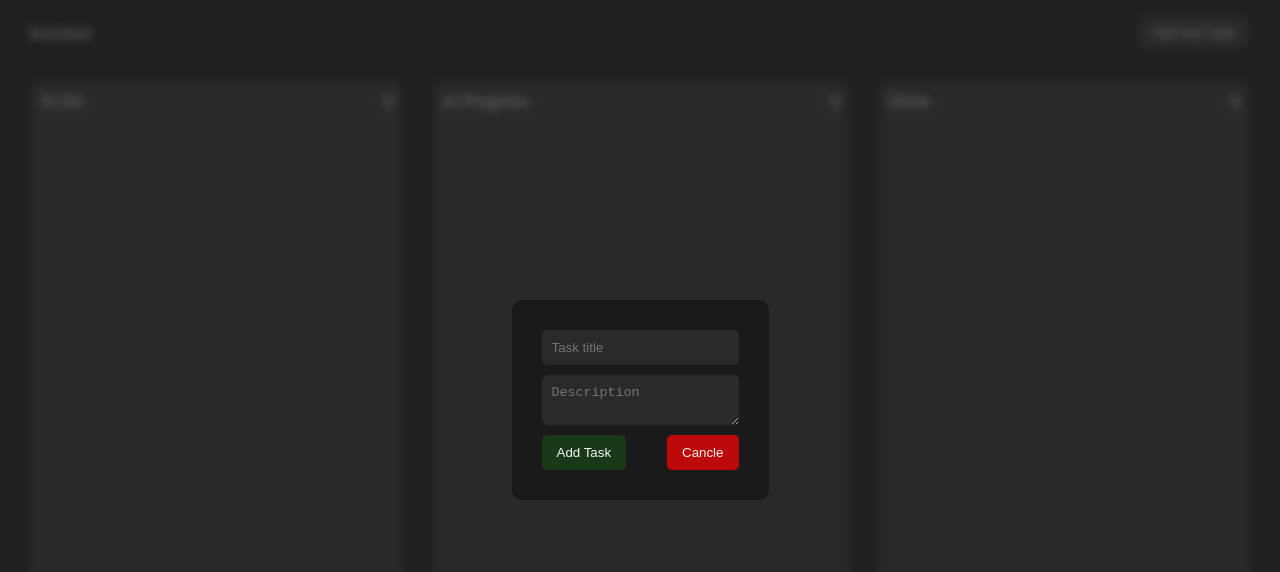
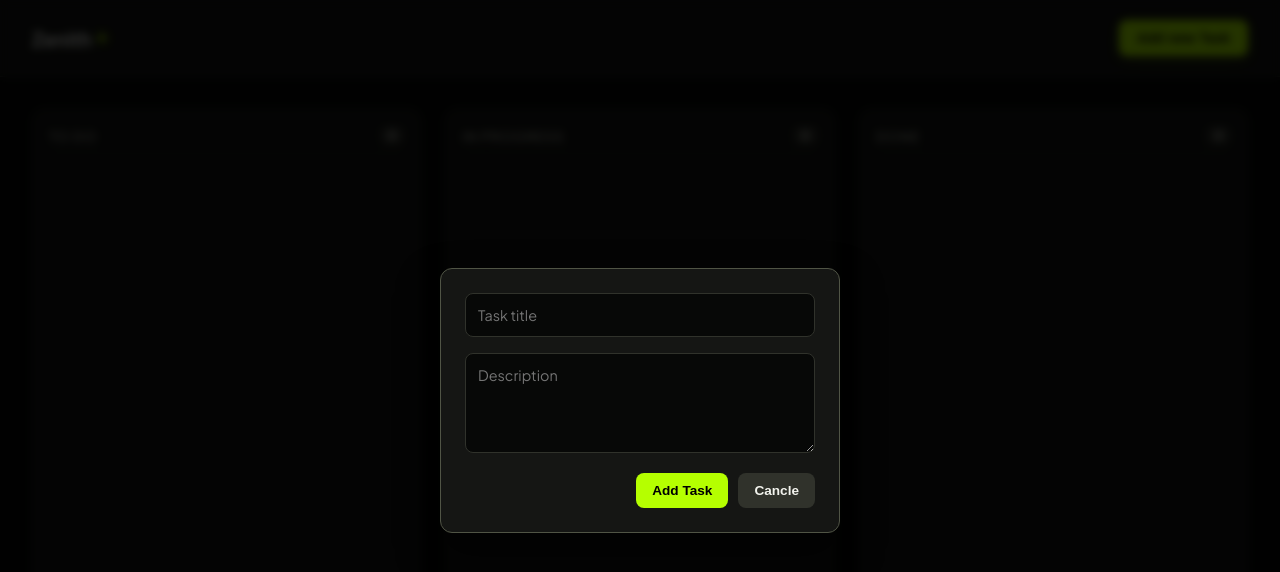
Before and after one commit to KaneSanyukta/Zenith, a plain HTML site: page index.html in a window 1280 px wide. Both pictures are taken after a click on the button "Add new Task". Drawn offline with Linux system fonts and the light colour scheme.

Commit message:
Give polished look by CSS.

```diff
--- a/index.html
+++ b/index.html
@@ -8,7 +8,7 @@
 <body>
     <main>
         <nav>
-            <div class="left">Kamban</div>
+            <div class="left">Zenith</div>
             <div class="right"><button id="task-toggle">Add new Task</button></div>
         </nav>
         <section class="board">
--- a/style.css
+++ b/style.css
@@ -1,171 +1,334 @@
-*{
+@import url('https://fonts.googleapis.com/css2?family=Plus+Jakarta+Sans:wght@400;500;600;700;800&display=swap');
+
+* {
   margin: 0;
   padding: 0;
   box-sizing: border-box;
 }
 
-html,body{
+html, body {
   height: 100%;
   width: 100%;
+  background-color: #050505;
+  color: #ededed;
+  font-family: 'Plus Jakarta Sans', sans-serif;
+  overflow: hidden;
 }
 
-html{
-    font-family: system-ui, -apple-system, BlinkMacSystemFont, 'Segoe UI', Roboto, Oxygen, Ubuntu, Cantarell, 'Open Sans', 'Helvetica Neue', sans-serif;
+/*
+:root {
+  --bg: #090A08;
+  --surface: #141510;
+  --surface-hover: #1E2017;
+  --border: #303128;
+  --border-active: #555943;
+
+  --accent: #B5FF00;
+  --accent-glow: rgba(181, 255, 0, 0.16);
+
+  --text-main: #F4F4F0;
+  --text-muted: #92948A;
+
+  --danger: #FF5C5C;
+  --danger-bg: rgba(255, 92, 92, 0.12);
+
+  --radius: 12px;
+} */
+
+
+/* :root {
+  --bg: #0D0D0D;
+  --surface: #191817;
+  --surface-hover: #24211D;
+  --border: #393126;
+  --border-active: #756447;
+
+  --accent: #C6A76B;
+  --accent-glow: rgba(198, 167, 107, 0.18);
+
+  --text-main: #F4F0E8;
+  --text-muted: #A5A098;
+
+  --danger: #E87575;
+  --danger-bg: rgba(232, 117, 117, 0.12);
+
+  --radius: 12px;
+} */
+
+
+
+:root {
+  --bg: #070807;
+  --surface: #151614;
+  --surface-hover: #20211C;
+  --border: #30322B;
+  --border-active: #505445;
+
+  --accent: #B5FF00;
+  --accent-glow: rgba(181, 255, 0, 0.15);
+
+  --text-main: #F2F3ED;
+  --text-muted: #989B90;
+
+  --danger: #FF626B;
+  --danger-bg: rgba(255, 98, 107, 0.12);
+
+  --radius: 12px;
 }
 
-:root{
-    --background-color: #000000;
-    --primary-color: #f4f4f4;
-    --bg-button-color: #1a1a1a;
-    --bg-task-color:#2a2a2a;
-    --delete-color:#bd0909;
-    --add-task-btn-color:rgb(25, 58, 25);
 
-    /* padding variables */
-    --nav-padding: 15px 30px;
-    --section-padding: 15px 30px;
-    --padding-s: 5px;
-    --padding-m: 10px;
-    --padding-l: 15px;
-    --padding-xl: 20px;
-    --padding-xxl: 30px;
-
-    /* border radius variables */
-    --border-radius-s: 5px;
-    --border-radius-m: 10px;
-    --border-radius-l: 15px;
-    --border-radius-xl: 20px;
-    --border-radius-xxl: 30px;
-
-}
-
-body{
-    background-color: var(--background-color);
-    color: var(--primary-color);
-}
-
-main{
+main {
   height: 100%;
   display: flex;
   flex-direction: column;
 }
 
-nav{
-    padding: var(--nav-padding);
+/* --- NAVBAR --- */
+nav {
+  padding: 20px 32px;
   display: flex;
   align-items: center;
   justify-content: space-between;
-}
-nav button{
-    background-color: var(--bg-button-color);
-    border: none;
-    outline: none;
-    color: var(--primary-color);
-    padding: var(--padding-m) var(--padding-l);
-    cursor: pointer;
-    border-radius:var(--border-radius-m) ;
+  background-color: var(--surface);
+  border-bottom: 1px solid var(--border);
 }
 
-section{
+nav .left {
+  font-size: 1.25rem;
+  font-weight: 700;
+  letter-spacing: -0.01em;
+  color: var(--text-main);
+  display: flex;
+  align-items: center;
+  gap: 8px;
+}
+
+nav .left::after {
+  content: '';
+  width: 6px;
+  height: 6px;
+  background-color: var(--accent);
+  border-radius: 50%;
+  box-shadow: 0 0 10px var(--accent);
+}
+
+nav button {
+  background-color: var(--accent);
+  color: #000000;
+  border: none;
+  font-weight: 600;
+  padding: 10px 18px;
+  cursor: pointer;
+  border-radius: 8px;
+  font-size: 0.875rem;
+  transition: all 0.2s ease;
+  box-shadow: 0 4px 14px var(--accent-glow);
+}
+
+nav button:hover {
+  transform: translateY(-1px);
+  filter: brightness(1.1);
+}
+
+/* --- BOARD CONTAINER --- */
+section.board {
   flex-grow: 1;
-    padding: var(--section-padding);
+  padding: 32px;
   display: flex;
-    gap: var(--padding-xxl);
+  gap: 24px;
   justify-content: space-between;
+  overflow-x: auto;
+  background-color: var(--bg);
 }
-section .task-column{
-    flex-grow: 1;
-    background-color: var(--bg-button-color);
-    padding: var(--padding-m);
+
+section .task-column {
+  flex: 1;
+  min-width: 300px;
+  background-color: var(--surface);
+  border: 1px solid var(--border);
+  padding: 16px;
   display: flex;
   flex-direction: column;
-    gap: var(--padding-m);
-    border-radius: var(--border-radius-m);
-    transition: all 0.7s cubic-bezier(0.19, 1, 0.22, 1);
+  gap: 16px;
+  border-radius: var(--radius);
+  transition: border-color 0.2s ease, background-color 0.2s ease;
 }
-section .task-column .headding{
+
+section .task-column .headding {
   width: 100%;
   display: flex;
   align-items: center;
   justify-content: space-between;
+  padding-bottom: 8px;
+  border-bottom: 1px solid var(--border);
 }
-section .task-column .task{
-    background-color: var(--bg-task-color);
-    padding: var(--padding-m);
-    border-radius: var(--border-radius-m);
-    display:flex;
+
+section .task-column .headding .left {
+  font-size: 0.875rem;
+  font-weight: 600;
+  text-transform: uppercase;
+  letter-spacing: 0.05em;
+  color: var(--text-muted);
+}
+
+section .task-column .headding .right {
+  font-size: 0.75rem;
+  font-weight: 600;
+  background-color: var(--border);
+  color: var(--text-main);
+  padding: 2px 8px;
+  border-radius: 6px;
+}
+
+/* --- TASK CARD --- */
+section .task-column .task {
+  background-color: var(--surface-hover);
+  border: 1px solid var(--border);
+  padding: 16px;
+  border-radius: 10px;
+  display: flex;
   flex-direction: column;
-    gap: var(--padding-s);
+  gap: 8px;
   cursor: grab;
+  transition: all 0.2s ease;
 }
-section .task-column .task button{
+
+section .task-column .task:hover {
+  border-color: var(--border-active);
+  transform: translateY(-2px);
+  box-shadow: 0 6px 20px rgba(0, 0, 0, 0.4);
+}
+
+section .task-column .task:active {
+  cursor: grabbing;
+}
+
+section .task-column .task h2 {
+  font-size: 0.95rem;
+  font-weight: 600;
+  color: var(--text-main);
+}
+
+section .task-column .task p {
+  font-size: 0.85rem;
+  color: var(--text-muted);
+  line-height: 1.4;
+}
+
+section .task-column .task button {
   align-self: flex-end;
   cursor: pointer;
-    padding: var(--padding-s)  var(--padding-m);
-    border-radius: var(--border-radius-s);
-    border: none;
-    outline: none;
-    background-color: var(--delete-color);
-    color: var(--primary-color);
-}
-section .task-column.hover-over{
-    border: 1px solid var(--primary-color);
-    scale: 1.05;
+  padding: 4px 10px;
+  border-radius: 6px;
+  border: 1px solid rgba(239, 68, 68, 0.2);
+  background-color: var(--danger-bg);
+  color: var(--danger);
+  font-size: 0.75rem;
+  font-weight: 500;
+  transition: all 0.2s ease;
 }
 
-.modal{
+section .task-column .task button:hover {
+  background-color: var(--danger);
+  color: #ffffff;
+}
+
+/* Drag State */
+section .task-column.hover-over {
+  border-color: var(--accent);
+  background-color: rgba(34, 197, 94, 0.03);
+}
+
+/* --- MODAL --- */
+.modal {
   position: fixed;
-    height: 100vh;
-    width: 100vw;
-    top: 0;
-    left: 0;
+  inset: 0;
   display: none;
   align-items: center;
   justify-content: center;
+  z-index: 100;
 }
-.modal.active{
+
+.modal.active {
   display: flex;
 }
-.modal .bg{
+
+.modal .bg {
   position: absolute;
-    width: 100%;
-    height: 100%;
-    background-color: rgba(53, 52, 52, 0.631);
-    backdrop-filter: blur(5px);
+  inset: 0;
+  background-color: rgba(0, 0, 0, 0.8);
+  backdrop-filter: blur(4px);
 }
-.modal .center{
-    background-color: var(--bg-button-color);
+
+.modal .center {
+  background-color: var(--surface);
+  border: 1px solid var(--border-active);
   display: flex;
   flex-direction: column;
-    padding: var(--padding-xxl);
-    border-radius: var(--border-radius-m);
+  padding: 24px;
+  border-radius: var(--radius);
   z-index: 10;
-    gap: var(--padding-m);
+  gap: 16px;
+  width: 100%;
+  max-width: 400px;
+  box-shadow: 0 20px 40px rgba(0, 0, 0, 0.6);
 }
-.modal .center textarea, .modal .center input{
-    background-color: var(--bg-task-color);
+
+.modal .center textarea,
+.modal .center input {
+  background-color: var(--bg);
+  border: 1px solid var(--border);
+  outline: none;
+  color: var(--text-main);
+  padding: 12px;
+  border-radius: 8px;
+  font-family: inherit;
+  font-size: 0.9rem;
+  transition: border-color 0.2s ease;
+}
+
+.modal .center input:focus,
+.modal .center textarea:focus {
+  border-color: var(--accent);
+}
+
+.modal .center textarea {
+  resize: vertical;
+  min-height: 100px;
+}
+
+.modal .center .btn {
+  display: flex;
+  justify-content: flex-end;
+  gap: 10px;
+  margin-top: 4px;
+}
+
+.modal .center button {
   border: none;
   outline: none;
-    color: var(--primary-color);
-    padding: var(--border-radius-m);
-    border-radius: var(--border-radius-s);
+  padding: 10px 16px;
+  cursor: pointer;
+  border-radius: 8px;
+  font-weight: 600;
+  font-size: 0.85rem;
+  transition: all 0.2s ease;
 }
-.modal .center .btn{
-    display: flex;
-    justify-content: space-between;
-    align-items: center;
+
+.modal .center .add-new-task {
+  background-color: var(--accent);
+  color: #000000;
 }
-.modal .center button{
-    border: none;
-    outline: none;
-    color: var(--primary-color);
-    padding: var(--padding-m) var(--border-radius-l);
-    cursor: pointer;
-    border-radius: var(--border-radius-s);
+
+.modal .center .add-new-task:hover {
+  filter: brightness(1.1);
 }
-.modal .center .add-new-task{
-    background-color: var(--add-task-btn-color);
+
+.modal .center #cancle {
+  background-color: var(--border);
+  color: var(--text-main);
 }
-.modal .center #cancle{
-    background-color: var(--delete-color);
+
+.modal .center #cancle:hover {
+  background-color: var(--border-active);
 }
```
Lines whose indentation alone changed are shown as unchanged.
